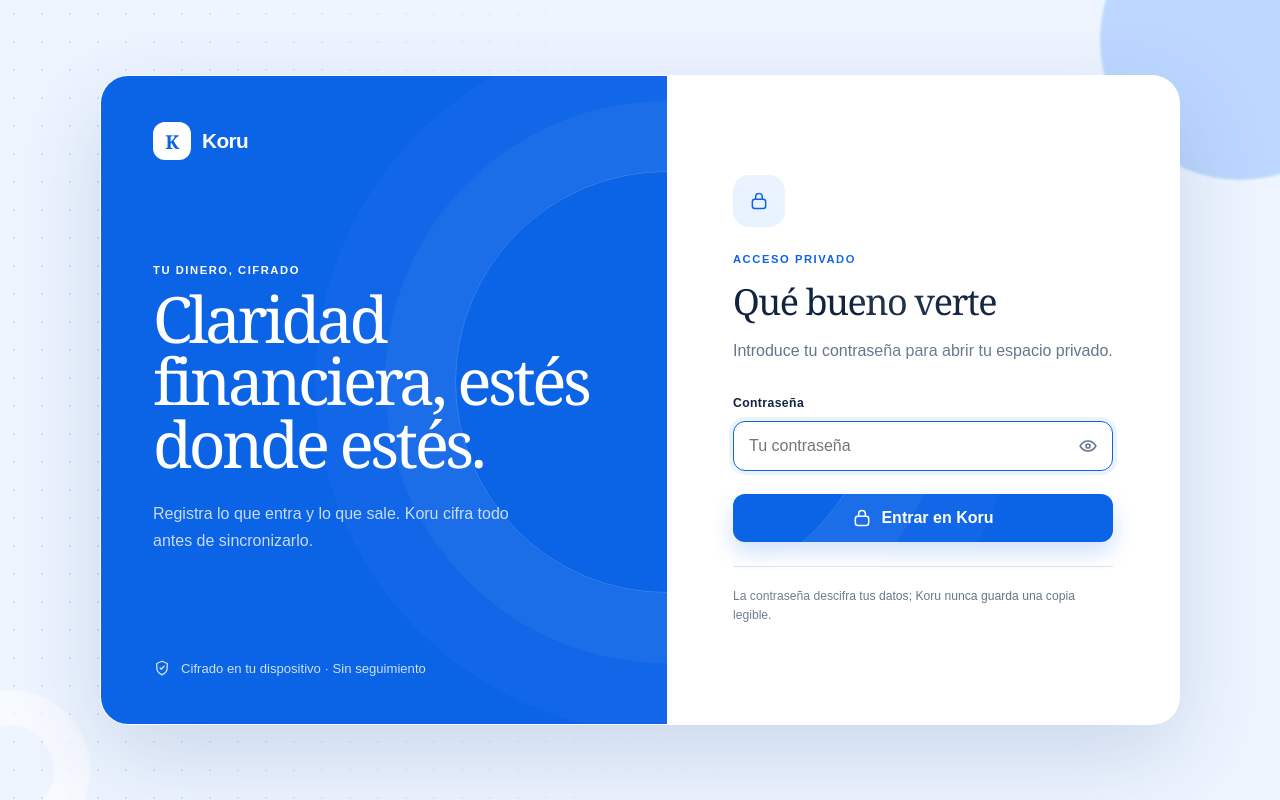
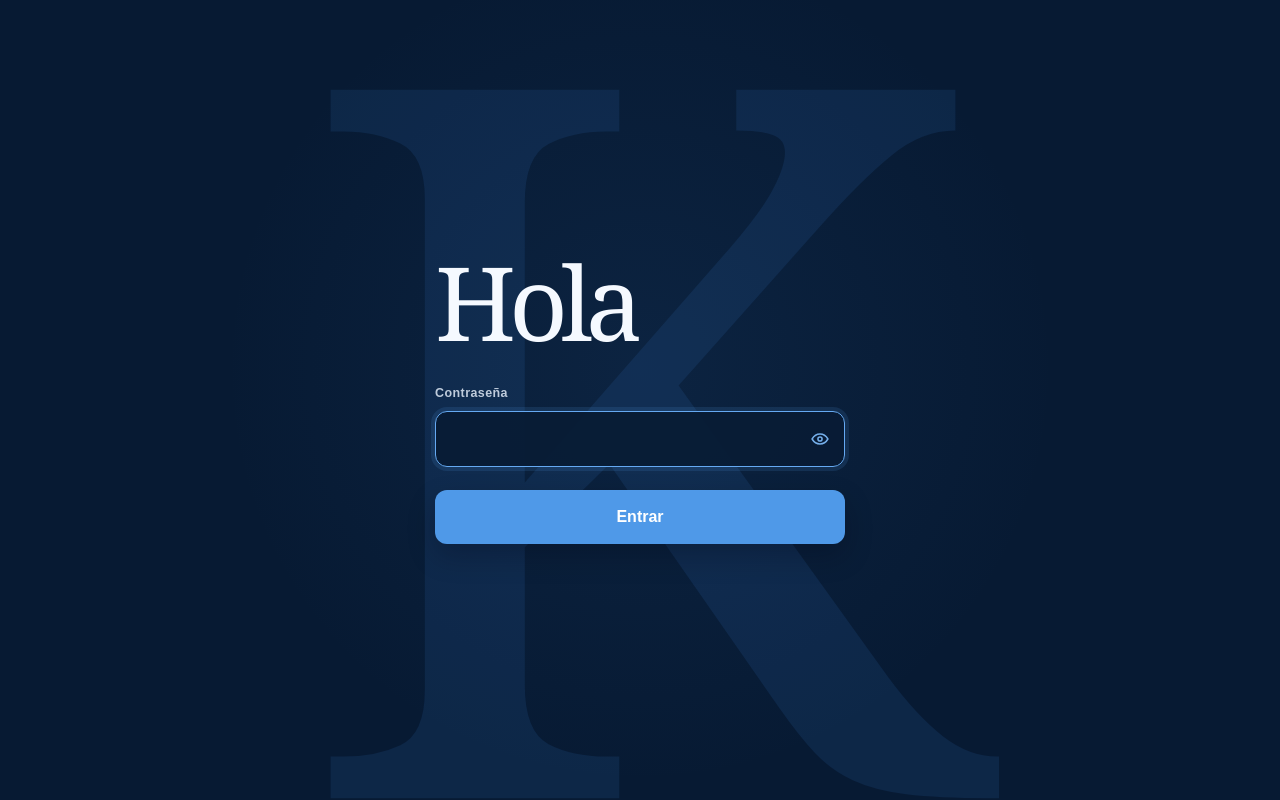
Before and after one commit to 1h3rich/koru, a React (Vite) app: page / in a window 1280 px wide. Built offline with nearby package versions, Linux system fonts and the light colour scheme.

Commit message:
feat: simplify Koru login

```diff
--- a/public/sw.js
+++ b/public/sw.js
@@ -1,4 +1,4 @@
-const CACHE_NAME = 'koru-v10'
+const CACHE_NAME = 'koru-v11'
 const CORE_ASSETS = ['/', '/index.html', '/manifest.webmanifest', '/favicon.svg', '/apple-touch-icon.png']
 
 self.addEventListener('install', (event) => {
--- a/src/AuthScreen.tsx
+++ b/src/AuthScreen.tsx
@@ -1,5 +1,5 @@
 import { useState, type FormEvent } from 'react'
-import { EyeIcon, LockIcon, ShieldIcon } from './Icons'
+import { EyeIcon } from './Icons'
 import { authenticateAndSync, InvalidPasswordError, requestPersistentStorage, type CloudSnapshot } from './storage'
 
 interface AuthScreenProps {
@@ -32,31 +32,9 @@ export default function AuthScreen({ onAuthenticated }: AuthScreenProps) {
 
   return (
     <main className="auth-page">
-      <div className="auth-decoration auth-decoration-one" />
-      <div className="auth-decoration auth-decoration-two" />
+      <span className="auth-background-mark" aria-hidden="true">K</span>
       <section className="auth-shell" aria-labelledby="auth-title">
-        <div className="auth-story">
-          <a className="brand brand-light" href="/" aria-label="Koru, inicio">
-            <span className="brand-mark">K</span>
-            <span>Koru</span>
-          </a>
-          <div className="auth-story-copy">
-            <p className="eyebrow">Tu dinero, cifrado</p>
-            <h1 id="auth-title">Claridad financiera, estés donde estés.</h1>
-            <p>Registra lo que entra y lo que sale. Koru cifra todo antes de sincronizarlo.</p>
-          </div>
-          <div className="privacy-note">
-            <ShieldIcon />
-            <span>Cifrado en tu dispositivo · Sin seguimiento</span>
-          </div>
-        </div>
-
-        <div className="auth-form-panel">
-          <div className="auth-form-wrap">
-            <div className="auth-icon"><LockIcon /></div>
-            <p className="eyebrow eyebrow-blue">Acceso privado</p>
-            <h2>Qué bueno verte</h2>
-            <p className="auth-intro">Introduce tu contraseña para abrir tu espacio privado.</p>
+        <h1 id="auth-title">Hola</h1>
 
         <form onSubmit={handleSubmit} className="auth-form">
           <label htmlFor="password">Contraseña</label>
@@ -67,7 +45,6 @@ export default function AuthScreen({ onAuthenticated }: AuthScreenProps) {
               autoComplete="current-password"
               value={password}
               onChange={(event) => setPassword(event.target.value)}
-                  placeholder="Tu contraseña"
               autoFocus
               required
             />
@@ -83,16 +60,9 @@ export default function AuthScreen({ onAuthenticated }: AuthScreenProps) {
 
           {error && <p className="form-error" role="alert">{error}</p>}
           <button type="submit" className="primary-button auth-submit" disabled={loading}>
-                <LockIcon />
-                {loading ? 'Comprobando…' : 'Entrar en Koru'}
+            {loading ? 'Comprobando…' : 'Entrar'}
           </button>
         </form>
-
-            <p className="local-footnote">
-              La contraseña descifra tus datos; Koru nunca guarda una copia legible.
-            </p>
-          </div>
-        </div>
       </section>
     </main>
   )
--- a/src/styles.css
+++ b/src/styles.css
@@ -83,85 +83,52 @@ button:focus-visible, input:focus-visible, select:focus-visible, a:focus-visible
 
 .auth-page {
   min-height: 100vh;
+  min-height: 100dvh;
   display: grid;
   place-items: center;
   position: relative;
   overflow: hidden;
-  padding: 32px;
-  background: #eef5ff;
+  padding: max(28px, env(safe-area-inset-top)) max(24px, env(safe-area-inset-right)) max(28px, env(safe-area-inset-bottom)) max(24px, env(safe-area-inset-left));
+  color: #f5f9ff;
+  background: #071a33;
 }
 .auth-page::before {
   content: "";
   position: absolute;
   inset: 0;
-  background-image: radial-gradient(rgba(11, 99, 230, .15) 1px, transparent 1px);
-  background-size: 28px 28px;
-  mask-image: linear-gradient(to right, black, transparent 65%);
+  pointer-events: none;
+  background: radial-gradient(circle at 50% 46%, rgba(56, 119, 190, .1), transparent 54%);
 }
-.auth-decoration { position: absolute; border-radius: 999px; filter: blur(1px); opacity: .55; }
-.auth-decoration-one { width: 280px; height: 280px; background: #96c2ff; right: -100px; top: -100px; }
-.auth-decoration-two { width: 160px; height: 160px; border: 36px solid #fff; left: -70px; bottom: -50px; }
+.auth-background-mark {
+  position: absolute;
+  left: 50%;
+  top: 50%;
+  color: rgba(59, 126, 204, .13);
+  font-family: Georgia, "Times New Roman", serif;
+  font-size: clamp(30rem, 88vw, 62rem);
+  line-height: .72;
+  transform: translate(-50%, -48%);
+  user-select: none;
+  pointer-events: none;
+}
 .auth-shell {
-  width: min(1080px, 100%);
-  min-height: 650px;
+  width: min(100%, 410px);
   position: relative;
   display: grid;
-  grid-template-columns: 1.05fr .95fr;
-  overflow: hidden;
-  background: var(--white);
-  border: 1px solid rgba(255, 255, 255, .8);
-  border-radius: 28px;
-  box-shadow: 0 30px 90px rgba(21, 67, 128, .17);
+  gap: 38px;
+  z-index: 1;
 }
-.auth-story {
-  padding: 46px 52px;
-  display: flex;
-  flex-direction: column;
-  position: relative;
-  isolation: isolate;
-  color: white;
-  background: var(--blue);
-}
-.auth-story::before {
-  content: "";
-  position: absolute;
-  width: 420px;
-  height: 420px;
-  border: 1px solid rgba(255,255,255,.18);
-  border-radius: 50%;
-  right: -210px;
-  top: 95px;
-  box-shadow: 0 0 0 70px rgba(255,255,255,.045), 0 0 0 140px rgba(255,255,255,.025);
-  z-index: -1;
-}
-.auth-story-copy { margin: auto 0; max-width: 450px; }
-.auth-story h1 {
-  margin: 0 0 24px;
+.auth-shell h1 {
+  margin: 0;
   font-family: Georgia, "Times New Roman", serif;
   font-weight: 400;
-  font-size: clamp(2.55rem, 5vw, 4.6rem);
-  letter-spacing: -.055em;
-  line-height: .98;
+  font-size: clamp(4.4rem, 9vw, 6.4rem);
+  letter-spacing: -.07em;
+  line-height: .9;
 }
-.auth-story-copy > p:last-child { max-width: 380px; margin: 0; line-height: 1.7; color: rgba(255,255,255,.77); }
-.privacy-note { display: flex; align-items: center; gap: 10px; font-size: .82rem; color: rgba(255,255,255,.8); }
-.privacy-note svg { width: 18px; }
-.auth-form-panel { display: grid; place-items: center; padding: 56px; }
-.auth-form-wrap { width: min(100%, 380px); }
-.auth-icon {
-  width: 52px;
-  height: 52px;
-  display: grid;
-  place-items: center;
-  margin-bottom: 26px;
-  color: var(--blue);
-  border-radius: 16px;
-  background: var(--blue-soft);
-}
-.auth-form-panel h2 { margin: 0; font-family: Georgia, serif; font-size: 2.25rem; font-weight: 400; letter-spacing: -.04em; }
-.auth-intro { margin: 12px 0 32px; color: var(--muted); line-height: 1.6; }
 .auth-form { display: grid; gap: 11px; }
-.auth-form label, .field label, .type-toggle legend { font-size: .76rem; font-weight: 800; letter-spacing: .035em; }
+.auth-form label { color: rgba(235, 244, 255, .8); font-size: .78rem; font-weight: 800; letter-spacing: .035em; }
+.field label, .type-toggle legend { font-size: .76rem; font-weight: 800; letter-spacing: .035em; }
 .auth-form input, .field input, .field select {
   width: 100%;
   height: 50px;
@@ -172,11 +139,22 @@ button:focus-visible, input:focus-visible, select:focus-visible, a:focus-visible
   padding: 0 15px;
   transition: border-color .2s, box-shadow .2s, background .2s;
 }
+.auth-form input {
+  height: 56px;
+  color: white;
+  border-color: rgba(139, 183, 232, .34);
+  background: rgba(5, 19, 38, .68);
+}
 .auth-form input:focus, .field input:focus, .field select:focus {
   border-color: var(--blue);
   background: white;
   box-shadow: 0 0 0 4px rgba(11, 99, 230, .08);
   outline: none;
+}
+.auth-form input:focus {
+  border-color: #65a9f2;
+  background: rgba(8, 28, 53, .92);
+  box-shadow: 0 0 0 4px rgba(90, 160, 238, .13);
 }
 .password-field { position: relative; }
 .password-field input { padding-right: 50px; }
@@ -191,6 +169,7 @@ button:focus-visible, input:focus-visible, select:focus-visible, a:focus-visible
   background: transparent;
 }
 .field-button { position: absolute; right: 6px; top: 6px; }
+.auth-form .field-button { top: 9px; color: #75afea; }
 .field-button:hover { color: var(--blue); background: var(--blue-soft); }
 .primary-button, .secondary-button {
   min-height: 48px;
@@ -207,8 +186,9 @@ button:focus-visible, input:focus-visible, select:focus-visible, a:focus-visible
 .primary-button:hover { transform: translateY(-2px); background: var(--blue-deep); box-shadow: 0 14px 26px rgba(11, 99, 230, .27); }
 .primary-button:active { transform: translateY(0); }
 .primary-button:active:not(:disabled) { transform: scale(.98); background: var(--blue-deep); box-shadow: 0 5px 12px rgba(11, 99, 230, .2); }
-.auth-submit { width: 100%; margin-top: 12px; }
-.form-error { margin: 2px 0 0; color: #bd3344; font-size: .8rem; font-weight: 650; }
+.auth-submit { width: 100%; min-height: 54px; margin-top: 12px; background: #4f99e8; box-shadow: 0 12px 28px rgba(0, 5, 15, .24); }
+.auth-submit:hover { background: #64a9ef; }
+.form-error { margin: 2px 0 0; color: #ff93a0; font-size: .8rem; font-weight: 650; }
 .local-footnote { margin: 24px 0 0; padding-top: 20px; border-top: 1px solid var(--line); color: var(--muted); font-size: .76rem; line-height: 1.55; }
 
 .app-page {
@@ -796,13 +776,6 @@ button:focus-visible, input:focus-visible, select:focus-visible, a:focus-visible
 .reserve-delete svg, .reserve-edit svg { width: 15px; }
 
 @media (max-width: 900px) {
-  .auth-page { padding: 18px; }
-  .auth-shell { min-height: auto; grid-template-columns: 1fr; }
-  .auth-story { min-height: 260px; padding: 32px; }
-  .auth-story-copy { margin: 58px 0 16px; }
-  .auth-story h1 { max-width: 610px; font-size: 2.8rem; }
-  .auth-story-copy > p:last-child { display: none; }
-  .auth-form-panel { padding: 42px 32px; }
   .summary-grid, .summary-grid.has-loans { grid-template-columns: 1fr 1fr; }
   .loaned-card { grid-column: 1 / -1; min-height: 140px; }
   .loaned-card-copy { min-height: 0; }
@@ -813,14 +786,8 @@ button:focus-visible, input:focus-visible, select:focus-visible, a:focus-visible
 }
 
 @media (max-width: 640px) {
-  .auth-page { display: block; padding: 0; background: white; }
-  .auth-shell { min-height: 100vh; border: 0; border-radius: 0; box-shadow: none; }
-  .auth-story { min-height: 235px; padding: 26px 24px; }
-  .auth-story-copy { margin: 38px 0 8px; }
-  .auth-story h1 { margin-bottom: 0; font-size: 2.35rem; }
-  .auth-story-copy .eyebrow, .privacy-note { display: none; }
-  .auth-form-panel { padding: 38px 24px 50px; align-items: start; }
-  .auth-icon { display: none; }
+  .auth-page { padding: max(30px, env(safe-area-inset-top)) max(24px, env(safe-area-inset-right)) max(30px, env(safe-area-inset-bottom)) max(24px, env(safe-area-inset-left)); }
+  .auth-shell { gap: 34px; }
   .app-header { height: calc(68px + env(safe-area-inset-top)); padding-top: env(safe-area-inset-top); }
   .header-inner { padding: 0 max(18px, env(safe-area-inset-right)) 0 max(18px, env(safe-area-inset-left)); }
   .local-status { display: none; }
@@ -1004,11 +971,7 @@ button:focus-visible, input:focus-visible, select:focus-visible, a:focus-visible
 :root[data-theme="dark"] .draft-banner button,
 :root[data-theme="dark"] .csv-panel textarea,
 :root[data-theme="dark"] .removable-source-image > button { color: var(--ink); border-color: var(--line); background: #0d1826; }
-:root[data-theme="dark"] .auth-page { background: #081421; }
-:root[data-theme="dark"] .auth-shell,
-:root[data-theme="dark"] .auth-form-panel { background: #101b29; }
-:root[data-theme="dark"] .auth-story { background: #0a4fae; }
-:root[data-theme="dark"] .auth-form input,
+:root[data-theme="dark"] .auth-page { background: #071a33; }
 :root[data-theme="dark"] .field input,
 :root[data-theme="dark"] .field select,
 :root[data-theme="dark"] .date-picker-shell,
@@ -1021,7 +984,6 @@ button:focus-visible, input:focus-visible, select:focus-visible, a:focus-visible
 :root[data-theme="dark"] .loan-due-options button.active,
 :root[data-theme="dark"] .theme-options button.active { color: var(--blue); border-color: var(--blue); background: var(--blue-soft); box-shadow: inset 0 0 0 1px var(--blue); }
 :root[data-theme="dark"] .filter-tabs button.active { color: #061221; background: var(--blue); }
-:root[data-theme="dark"] .auth-form input:focus,
 :root[data-theme="dark"] .field input:focus,
 :root[data-theme="dark"] .field select:focus { background: #101e2f; }
 :root[data-theme="dark"] .transaction-item:hover,
```
Lines whose indentation alone changed are shown as unchanged.
